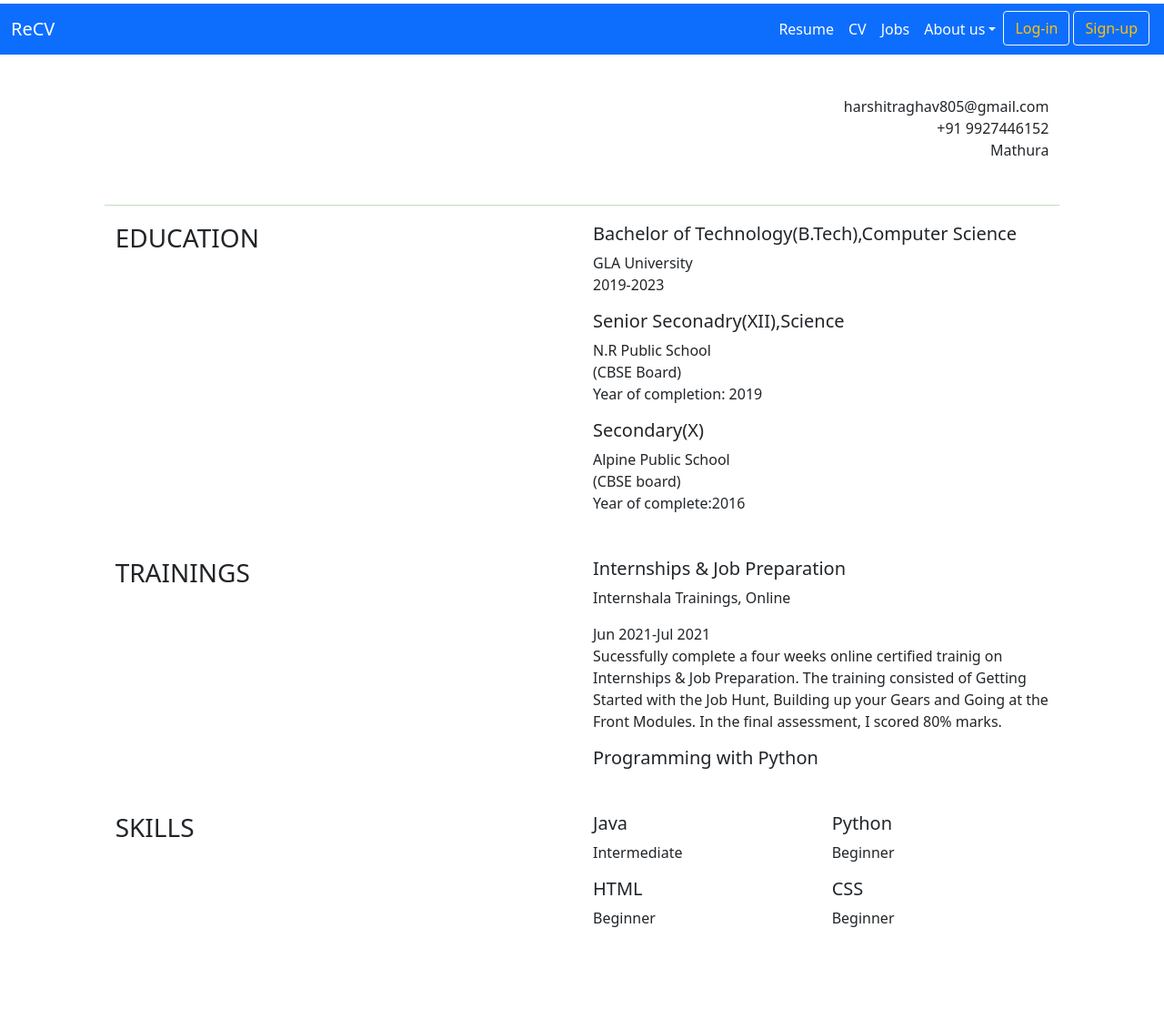
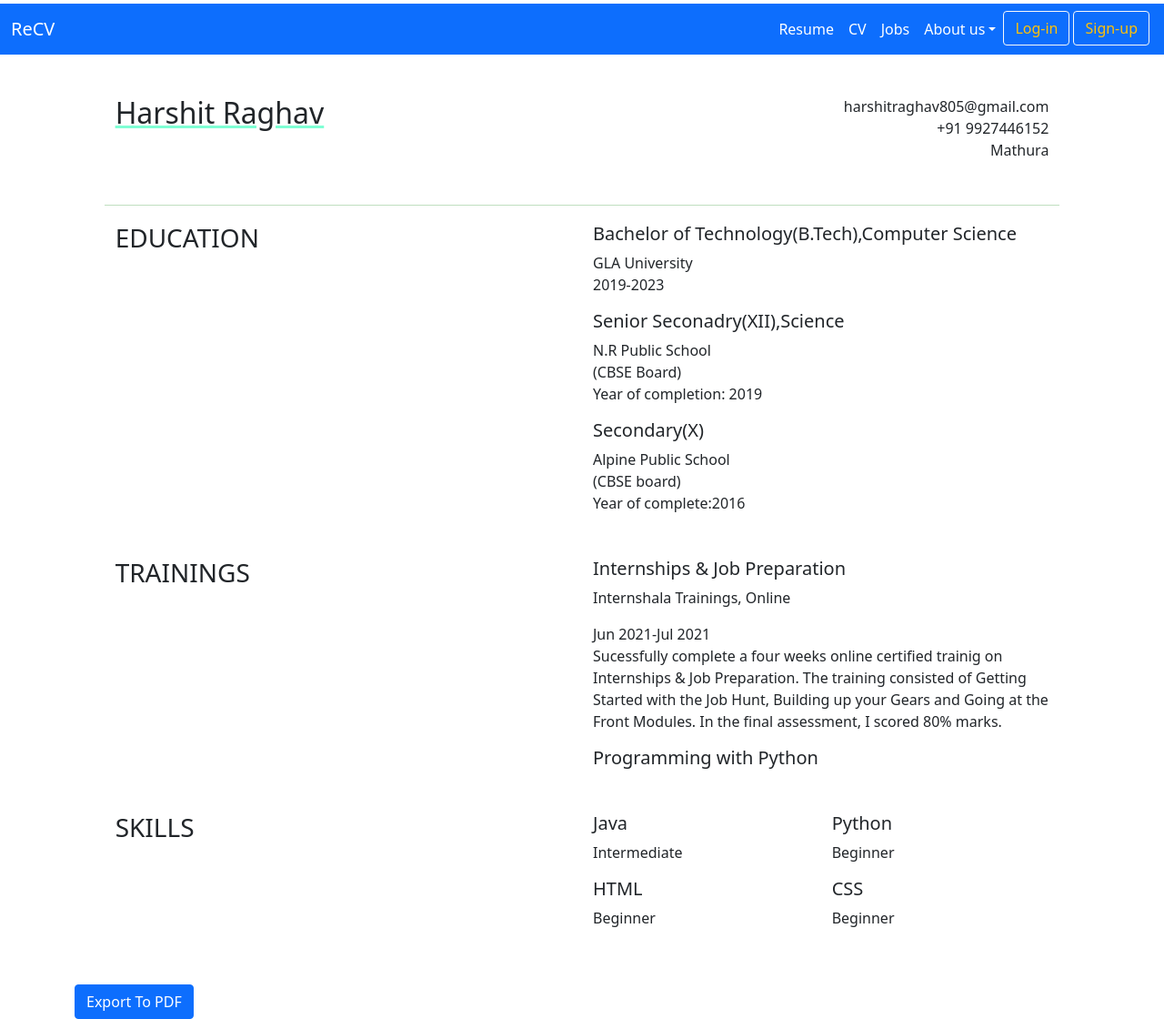
Before and after one commit to HarshitRaghav55/ReCV, a React (Create React App) app in the folder application/: page /InternshalaResume in a window 1280 px wide. Shown: the whole page at 91% size. Before the commit the page ends 1082 px from the top, so only its background shows below. Built offline with nearby package versions, Linux system fonts and the light colour scheme.

Commit message:
added functionality of converting of pdf

```diff
--- a/application/package.json
+++ b/application/package.json
@@ -6,12 +6,17 @@
     "@testing-library/jest-dom": "^5.11.4",
     "@testing-library/react": "^11.1.0",
     "@testing-library/user-event": "^12.1.10",
+    "@types/html-to-pdfmake": "^2.1.0",
     "@types/jest": "^26.0.24",
     "@types/node": "^12.20.37",
     "@types/react": "^17.0.34",
     "@types/react-dom": "^17.0.11",
     "@types/react-pdf": "^5.0.9",
     "bootstrap": "^5.1.3",
+    "html-to-pdfmake": "^2.3.6",
+    "html2canvas": "^1.3.3",
+    "jspdf": "^2.4.0",
+    "pdfmake": "^0.2.4",
     "react": "^17.0.2",
     "react-bootstrap": "^2.0.2",
     "react-dom": "^17.0.2",
@@ -46,6 +51,7 @@
     ]
   },
   "devDependencies": {
+    "@types/pdfmake": "^0.1.19",
     "@types/react-router-dom": "^5.3.2"
   }
 }
--- a/application/src/Resume_Templates/Information.tsx
+++ b/application/src/Resume_Templates/Information.tsx
@@ -21,6 +21,7 @@ const Information = () => {
     const [skill, setSkill] = useState("");
     const [summary, setSummary] = useState("");
     const [extraCurricular, setExtraCurricular] = useState("");
+    // console
     // function submit (e : any){
     //     if(name == null|| email == null || education1 == null || skill == null || summary == null){
     //         alert('All * feilds are required');
--- a/application/src/Resume_Templates/InternshalaResume.tsx
+++ b/application/src/Resume_Templates/InternshalaResume.tsx
@@ -2,22 +2,56 @@ import React from "react";
 import 'bootstrap/dist/css/bootstrap.min.css';
 import { Container, Row, Col } from "react-bootstrap";
 import styles from './appStyles.module.css'
+import jsPDF from 'jspdf';
+import pdfMake from 'pdfmake/build/pdfmake';
+import pdfFonts from 'pdfmake/build/vfs_fonts';
+import htmlToPdfmake from 'html-to-pdfmake';
+import { listeners } from "process";
+import html2canvas from "html2canvas";
+
 type Props = {
     name: String,
     email: String
 };
-const ref = React.createRef();
+
 const InternshalaResume = (props: Props) => {
+    const pdfResume = document.getElementById('PrintResume');
+    const printResume = () => {
+            const doc = new jsPDF();
+
+        //   { //get table html
+           // const pdfResume = document.getElementById('PrintResume');
+            // html to pdf format
+        //    }
+            // if(document.getElementById(""))
+            const pdfResume = document.getElementById('PrintResume');
+            var html = htmlToPdfmake(pdfResume!.innerHTML);
+
+            const documentDefinition = { content: html };
+            pdfMake.vfs = pdfFonts.pdfMake.vfs;
+            pdfMake.createPdf(documentDefinition).download('resume.pdf');
+    //     const input = document.getElementById('PrintResume');
+    //     html2canvas(input!)
+    //         .then((canvas) => {
+    //             const imgData = canvas.toDataURL('image/png');
+    //             const pdf = new jsPDF();
+    //             pdf.addImage(imgData, 'JPEG', 0, 10, 200, 200);
+    //             // pdf.output('dataurlnewwindow');
+    //             pdf.save("download.pdf");
+    //         });
+    // }
+    }
     return (
         <React.Fragment>
 
             <Container>
+                <div id="PrintResume">
                     <div className='conatiner' style={{ margin: "4%" }}>
                         <Row className="mb-1">
                             <Col>
                                 <div className='header'>
                                     <div className='name'>
-                                    <h2 style={{ textDecorationLine: 'underline', textDecorationColor: 'aquamarine' }}>{props.name}</h2>
+                                        <h2 style={{ textDecorationLine: 'underline', textDecorationColor: 'aquamarine' }}>Harshit Raghav</h2>
                                     </div>
                                 </div>
                             </Col>
@@ -110,8 +144,11 @@ const InternshalaResume = (props: Props) => {
                             </Row>
                         </div>
                     </div>
+                </div>
+
+                <button className="btn btn-primary" onClick={printResume}>Export To PDF</button>
+
             </Container >
-
         </React.Fragment >
 
     );
```
Also changed, not shown: 1 other file (tests, documents, lock files or other folders). Lines whose indentation alone changed are shown as unchanged.
